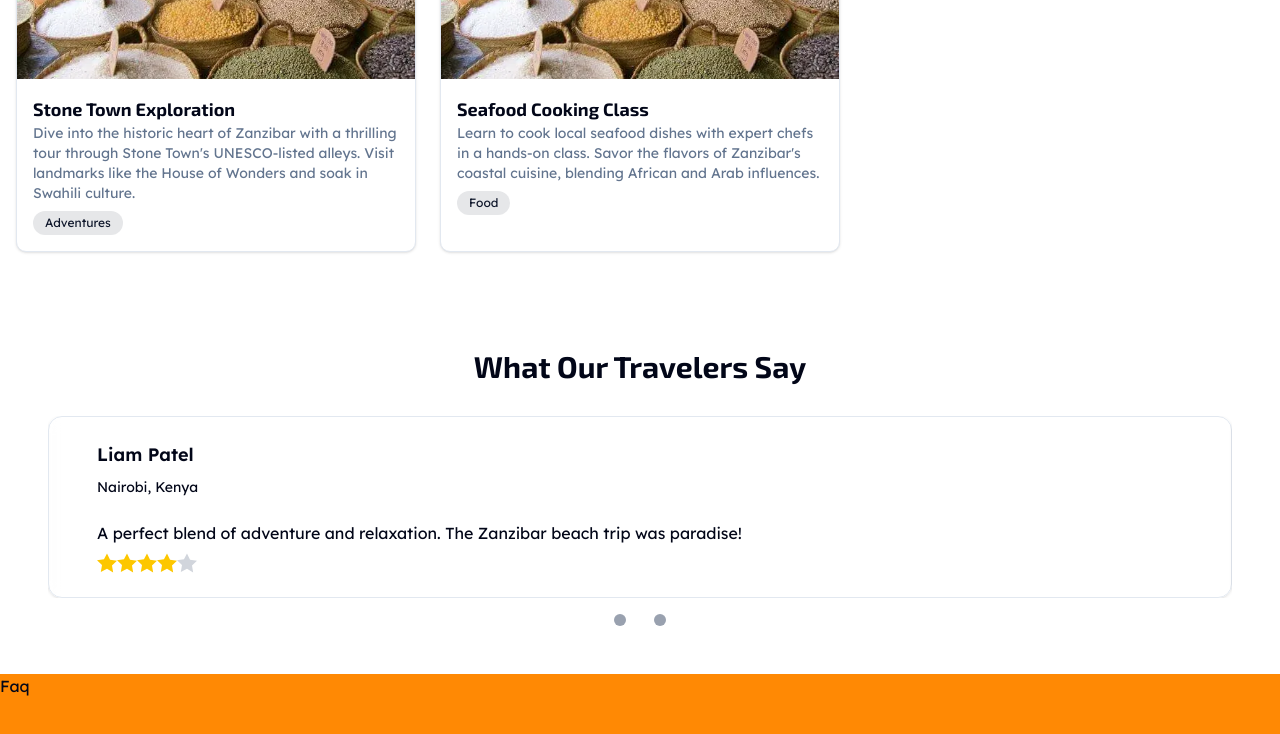
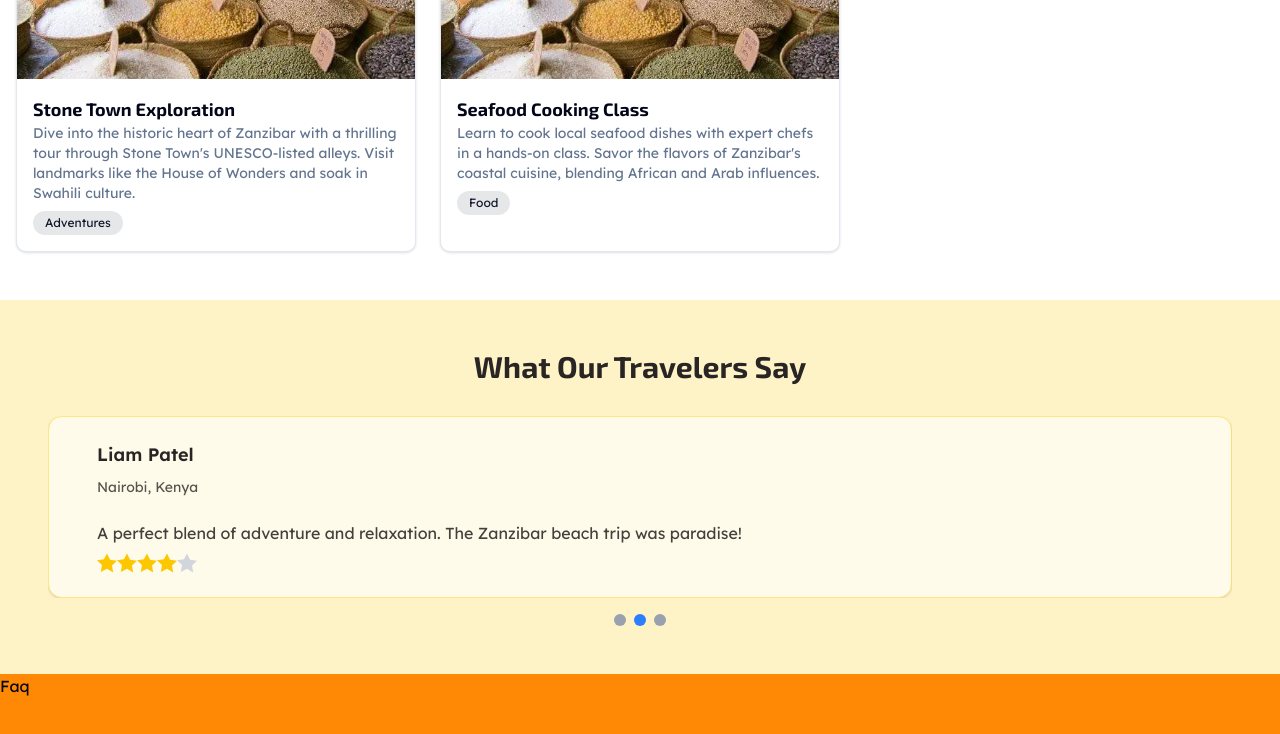
Before and after one commit to bojan09/utulivu-2.0, a React (Vite) app: page / in a window 1280 px wide. Shown: the part 1544-2278 px from the top of the page. Built offline with nearby package versions, Linux system fonts and the light colour scheme.

Commit message:
Testimonials, work in progress

```diff
--- a/src/sections/Testimonials.tsx
+++ b/src/sections/Testimonials.tsx
@@ -1,4 +1,4 @@
-import React, { useState, useEffect } from "react";
+import { useState, useEffect } from "react";
 import {
   Card,
   CardContent,
@@ -41,7 +41,7 @@ const Testimonials = () => {
   return (
     <section
       id="testimonials"
-      className="py-12 bg-[--secondary] text-[oklch(0.3 0.06 50)]"
+      className="py-12 bg-amber-100 dark:bg-amber-900 text-stone-800 dark:text-stone-200"
     >
       <div className="container mx-auto px-4 lg:px-12">
         <h2 className="text-3xl font-bold text-center mb-8">
@@ -55,16 +55,20 @@ const Testimonials = () => {
             {testimonials.map((testimonial, index) => (
               <Card
                 key={index}
-                className="w-full flex-shrink-0 p-6 bg-[--secondary]/80 backdrop-blur-sm border-[--border] animate-fade animate-duration-[1000ms]"
+                className="w-full flex-shrink-0 p-6 bg-amber-50 dark:bg-amber-950 backdrop-blur-sm border-amber-200 dark:border-amber-800 animate-fade animate-duration-[1000ms]"
               >
                 <CardHeader>
-                  <CardTitle className="text-lg">{testimonial.name}</CardTitle>
-                  <CardDescription className="text-sm text-[--secondary-foreground]">
+                  <CardTitle className="text-lg text-stone-800 dark:text-stone-200">
+                    {testimonial.name}
+                  </CardTitle>
+                  <CardDescription className="text-sm text-stone-600 dark:text-stone-400">
                     {testimonial.location}
                   </CardDescription>
                 </CardHeader>
                 <CardContent>
-                  <p className="text-base mb-2">{testimonial.text}</p>
+                  <p className="text-base mb-2 text-stone-700 dark:text-stone-300">
+                    {testimonial.text}
+                  </p>
                   <div className="flex">
                     {Array.from({ length: 5 }, (_, i) => (
                       <svg
@@ -72,7 +76,7 @@ const Testimonials = () => {
                         className={`w-5 h-5 ${
                           i < testimonial.rating
                             ? "text-yellow-400"
-                            : "text-gray-300"
+                            : "text-gray-300 dark:text-gray-600"
                         }`}
                         fill="currentColor"
                         viewBox="0 0 24 24"
@@ -90,10 +94,10 @@ const Testimonials = () => {
           {testimonials.map((_, index) => (
             <button
               key={index}
-              className={`w-3 h-3 rounded-full ${
+              className={`w-3 h-3 rounded-full transition-colors ${
                 currentIndex === index
-                  ? "bg-[oklch(0.5 0.1 240)]"
-                  : "bg-gray-400"
+                  ? "bg-blue-500 dark:bg-blue-400"
+                  : "bg-gray-400 dark:bg-gray-600"
               }`}
               onClick={() => setCurrentIndex(index)}
             />
```
